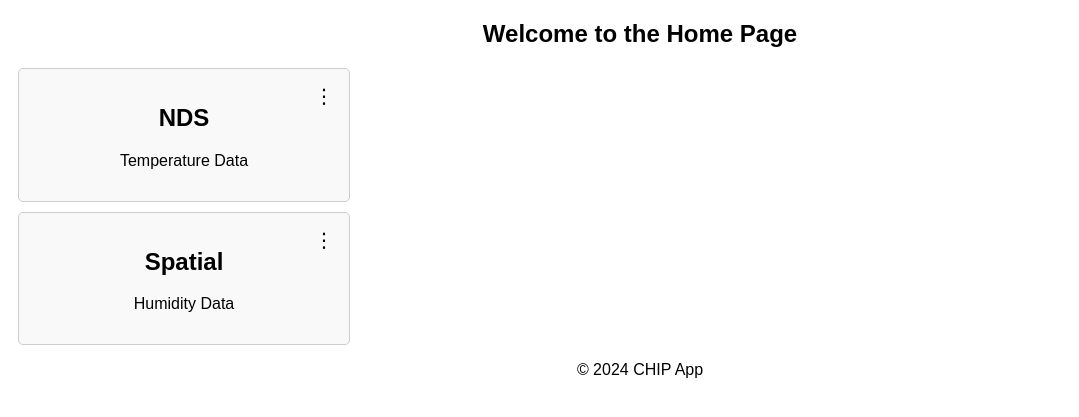
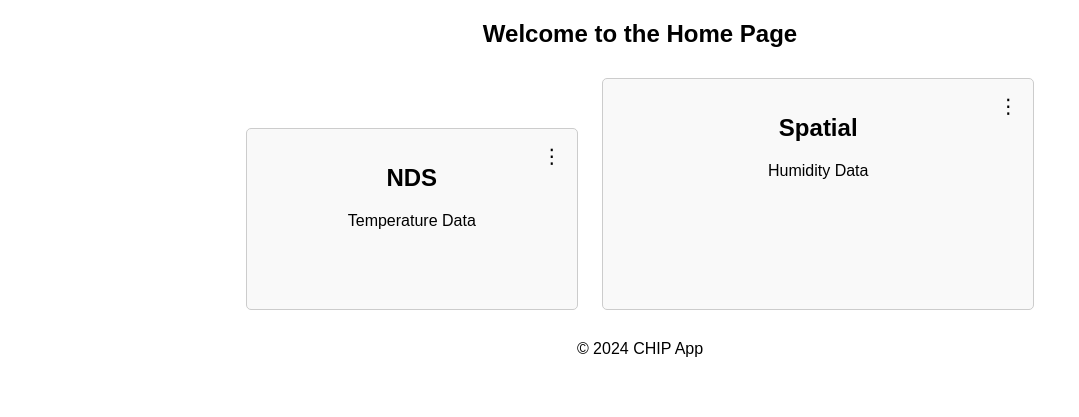
Before and after one commit to Controlled-Hydroponics-Imaging-Platform/chip_interface, a Flask app: page / in a window 1280 px wide. Shown: the part 52-469 px from the top of the page, without its empty margins (0-1079 px from the left). Run offline with Flask 3, Linux system fonts and the light colour scheme; some libraries are stand-ins or nearby versions.

Commit message:
add more configuration abilities for panels

```diff
--- a/app.py
+++ b/app.py
@@ -13,26 +13,30 @@ socketio = SocketIO(app, cors_allowed_origins="*", async_mode="eventlet")
 
 def load_config(config_file):
     config_path = os.path.join(app.root_path, "config", config_file)  # Correct path
-    with open(config_path, "r") as file:
-        return json.load(file)  # Load JSON as a dictionary
+    try:
+        with open(config_path, "r") as file:
+            return json.load(file)  # Load JSON as a dictionary
+    except json.JSONDecodeError as e:
+        print(f"🚨 JSON Error: {e}")
+        return {}
 
 
 # List of valid panels
 
-valid_panels = load_config("panels.json")
+enabled_panels = {k: v for k,v in load_config("panels.json").items() if v.get("enabled",False)}
 
 # Connect to a serial device (comment this out if no hardware yet)
 # printer = serial.Serial('/dev/ttyUSB0', 115200, timeout=1)
 
 @app.route("/")
 def home():
-    return render_template("index.html",panels=valid_panels)
+    return render_template("index.html",panels=enabled_panels)
 
 @app.route("/configuration/<string:panel>")
 def configure(panel):
     # panel_titles = [p["title"] for p in valid_panels]
 
-    if panel not in valid_panels:
+    if panel not in enabled_panels:
         abort(404)
 
     return render_template("config.html", panel_name=panel)
@@ -56,7 +60,5 @@ def handle_connect():
 
 
 
-
-
 if __name__ == "__main__":
     socketio.run(app, host="0.0.0.0", port=5000, debug=True)
--- a/config/panels.json
+++ b/config/panels.json
@@ -1,8 +1,18 @@
 {
     "NDS": {
-            "text": "Temperature Data"
+            "text": "Temperature Data",
+            "enabled": true,
+            "refresh_rate": 5,
+            "sensor_type": "temperature",
+            "width": "300px",
+            "height": "150px"
            },
     "Spatial" : {
-                "text": "Humidity Data"
+                "text": "Humidity Data",
+                "enabled": true,
+                "refresh_rate": 10,
+                "sensor_type": "humidity",
+                "width": "400px",
+                "height": "200px"
                 }
 }
--- a/static/style.css
+++ b/static/style.css
@@ -17,6 +17,9 @@ button {
     margin: 10px;
     border-radius: 5px;
     background: #f9f9f9;
+    display: inline-block; /* Allow panels to sit side by side */
+    overflow: hidden;
+
     width: 300px; /* Adjust based on layout */
 }
 
--- a/templates/index.html
+++ b/templates/index.html
@@ -8,7 +8,7 @@
     <!-- Include the panel content -->
     <!-- Loop over the panels and create multiple dynamically -->
     {% for panel_name, panel_data in panels.items() %}
-        {% with panel_title=panel_name, panel_text=panel_data.text %}
+        {% with panel_title=panel_name, panel_text=panel_data.text, width=panel_data.width, height=panel_data.height  %}
             {% include "panel.html" %}
         {% endwith %}
     {% endfor %}
--- a/templates/panel.html
+++ b/templates/panel.html
@@ -1,5 +1,5 @@
 {% block panel_content %}
-<div class="panel">
+<div class="panel", style="width: {{ width }}; height: {{ height }};">
     <!-- Settings Button inside Panel -->
     <div class="settings-menu">
         <div class="settings-btn">⋮</div>
```
